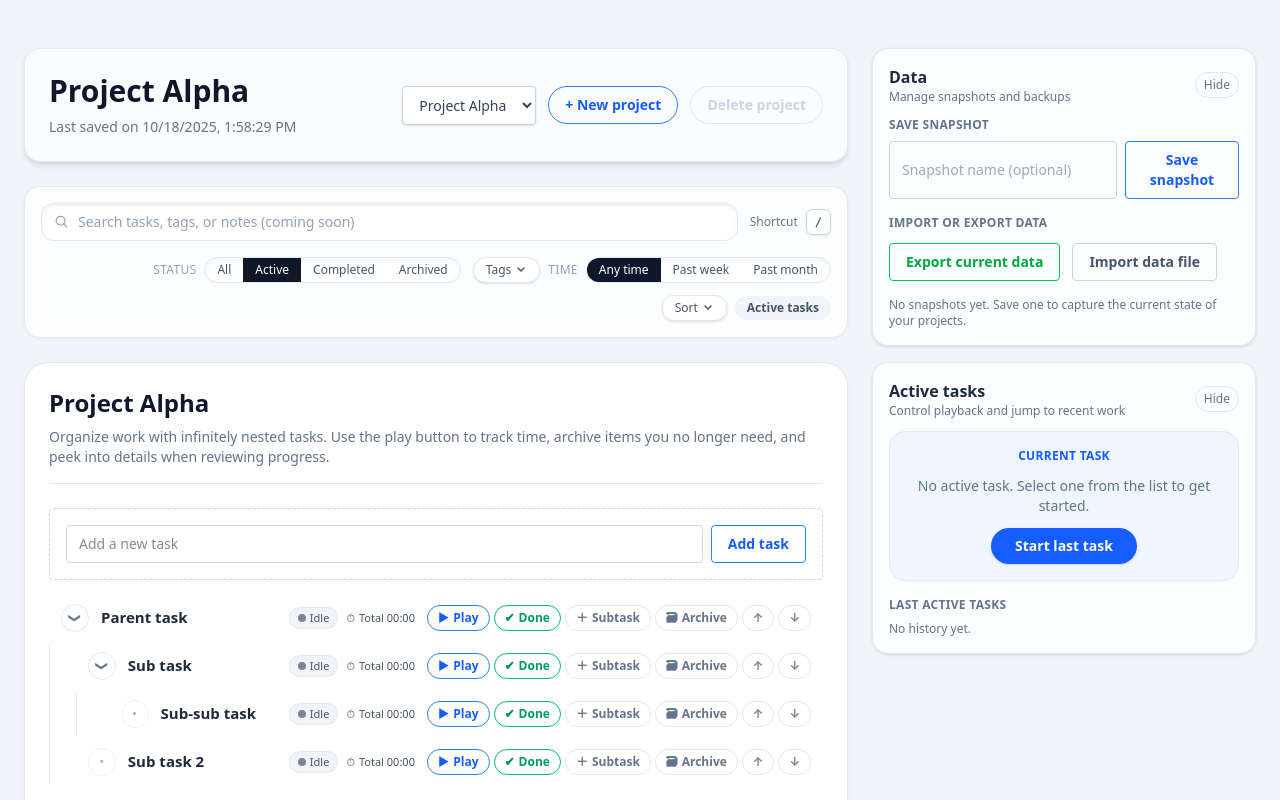
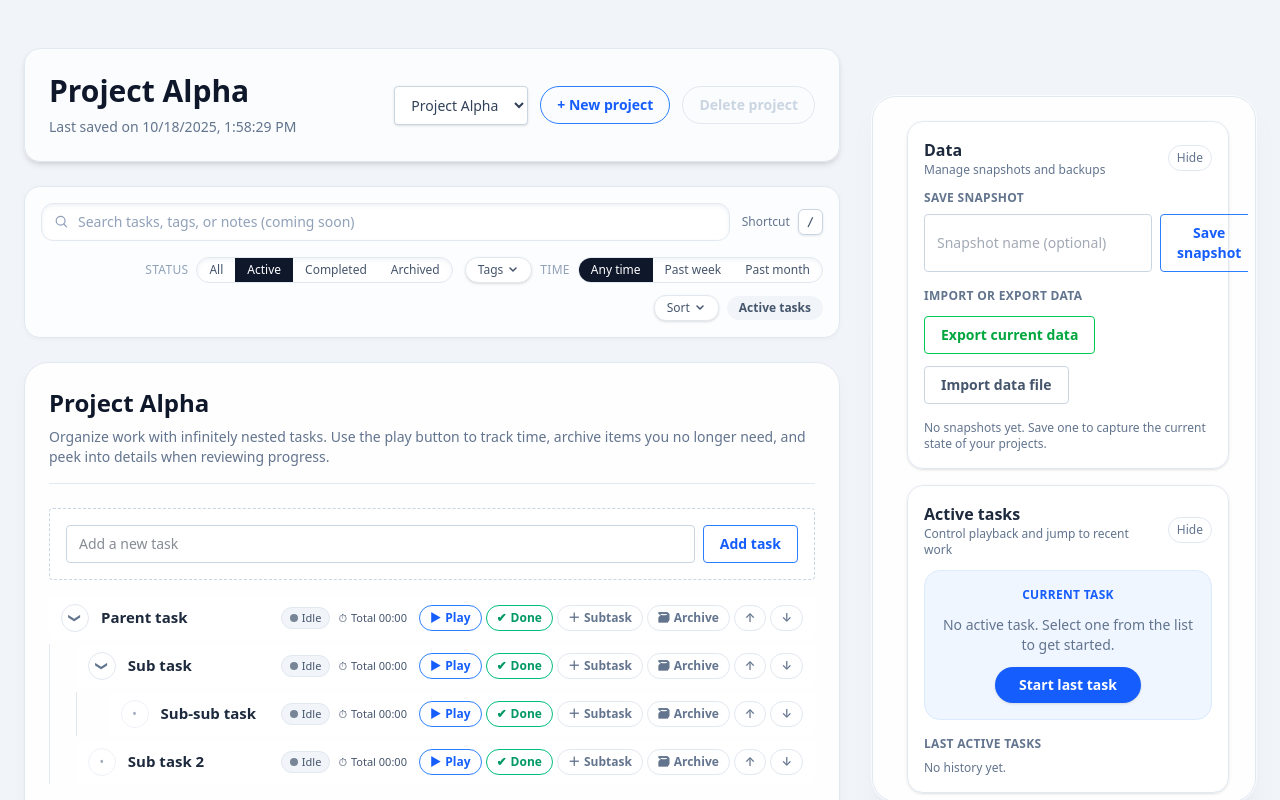
Before and after one commit to tkokasih/tasklist, a SvelteKit app: page / in a window 1280 px wide. Shown: the top 800 px of the page. Built offline with nearby package versions, Linux system fonts and the light colour scheme.

Commit message:
Pin side panel

```diff
--- a/notes/info-dense.md
+++ b/notes/info-dense.md
@@ -11,7 +11,7 @@ _Last updated: October 18, 2025_
 ## Layout & Structure Initiatives
 - [x] **Responsive task workspace width** — Allow the task column to expand on large screens while capping max width and using generous inner padding so text remains readable. _Shipped October 18, 2025 — widened `+page.svelte` container to max-w-[120rem]._
 - [x] **Compact task rows** — Rebuild `TaskItem` spacing so the summary line fits on one row by default, with secondary metadata (status, assignee, timers) tucked into inline badges or hoverable affordances. _Shipped October 18, 2025 — introduced `TaskRowSummary` and density utilities._
-- [ ] **Sticky side utilities** — Convert `SidePanel` into a sticky column that remains anchored on scroll, ensuring data snapshots and active controls stay visible even at deep scroll positions.
+- [x] **Sticky side utilities** — Convert `SidePanel` into a fixed column that remains anchored on scroll, ensuring data snapshots and active controls stay visible even at deep scroll positions. _Shipped October 19, 2025 — reserved right-edge space on large screens, fixed the sidebar, and added an internal scroll container with dedicated styling so utility cards stay pinned yet independently scrollable._
 - [ ] **Collapsible sidebar with floating timer** — Add a slide-out affordance to collapse the side panel; when collapsed, show a minimal floating timer popover that exposes start/pause, elapsed time, and quick re-open.
 
 ## Task Editing Experience
@@ -30,7 +30,7 @@ _Last updated: October 18, 2025_
 - [ ] **Hierarchy focus modes** — Offer single-project and single-branch focus toggles that temporarily collapse unrelated branches to reduce vertical sprawl.
 - [ ] **Adaptive metadata display** — Surface due dates, tags, or owners as icons with tooltips; expand to full text on hover or keyboard focus.
 - [ ] **Batch actions toolbar** — Provide a contextual toolbar that appears when multiple tasks are selected to reduce repeated trips to the sidebar.
-- [x] **Search & filter ribbon** — Shipped October 18, 2025 — added a persistent top-of-workspace ribbon scaffold with search and filter placeholders. _Update October 18, 2025:_ Status chips now drive live filtering via the Task Store with semantic presets (All, Active, Completed, Archived). _Next:_ connect the search input to task-tree querying, activate tag/time selectors, and surface dynamic result counts.
+- [x] **Search & filter ribbon** — Shipped October 18, 2025 — added a persistent top-of-workspace ribbon scaffold with search and filter placeholders. _Update October 18, 2025:_ Status selection now ships as preset chip group (All / Active / Completed / Archived) mapped to semantic filter combinations. _Next:_ connect the search input to task-tree querying, activate tag/time selectors, and surface dynamic result counts.
 - [ ] **Density presets** — Ship “Comfortable / Compact / Ultra” spacing presets to let users control vertical rhythm without manual overrides.
 - [ ] **Accessible color cues** — Audit contrast on densified UI to ensure WCAG AA compliance even after shrinking padding and font sizes.
 - [ ] **Performance guardrails** — Validate that denser renders do not degrade scroll performance; instrument virtualization if needed as tasks scale.
--- a/src/app.css
+++ b/src/app.css
@@ -125,3 +125,30 @@
 		@apply flex-1 rounded border border-slate-300 px-3 py-1.5 text-sm focus:border-blue-400 focus:outline-none focus:ring-2 focus:ring-blue-200;
 	}
 }
+
+.side-panel-scroll {
+	scrollbar-width: thin;
+	scrollbar-color: rgba(148, 163, 184, 0.6) transparent;
+	scrollbar-gutter: stable both-edges;
+}
+
+.side-panel-scroll:hover {
+	scrollbar-color: rgba(71, 85, 105, 0.7) transparent;
+}
+
+.side-panel-scroll::-webkit-scrollbar {
+	width: 6px;
+}
+
+.side-panel-scroll::-webkit-scrollbar-track {
+	background: transparent;
+}
+
+.side-panel-scroll::-webkit-scrollbar-thumb {
+	background-color: rgba(148, 163, 184, 0.6);
+	border-radius: 9999px;
+}
+
+.side-panel-scroll::-webkit-scrollbar-thumb:hover {
+	background-color: rgba(71, 85, 105, 0.7);
+}
--- a/src/routes/+page.svelte
+++ b/src/routes/+page.svelte
@@ -11,8 +11,8 @@
 </script>
 
 <main class="min-h-screen bg-slate-100 py-12">
-	<div class="mx-auto flex w-full max-w-[120rem] flex-col gap-6 px-6 lg:flex-row">
-		<div class="flex-1 space-y-6">
+	<div class="relative mx-auto w-full max-w-[120rem] px-6">
+		<div class="flex flex-col gap-6 lg:pr-[26rem]">
 			<ProjectHeader />
 			<SearchFilterRibbon />
 
@@ -29,10 +29,20 @@
 
 				<TaskTree project={visibleProject} {emptyMessage} />
 			</section>
+
+			<div class="lg:hidden">
+				<SidePanel />
+			</div>
 		</div>
 
-		<div class="w-full lg:max-w-sm">
-			<SidePanel />
+		<div class="pointer-events-none hidden lg:block">
+			<div class="pointer-events-auto fixed right-6 top-24 w-[24rem]">
+				<div class="side-panel-shell rounded-3xl border border-slate-200 bg-white/90 shadow-xl shadow-slate-400/10 ring-1 ring-white/70">
+					<div class="side-panel-scroll max-h-[calc(100vh-6rem)] overflow-y-auto py-6 pl-6 pr-4">
+						<SidePanel />
+					</div>
+				</div>
+			</div>
 		</div>
 	</div>
 </main>
```
